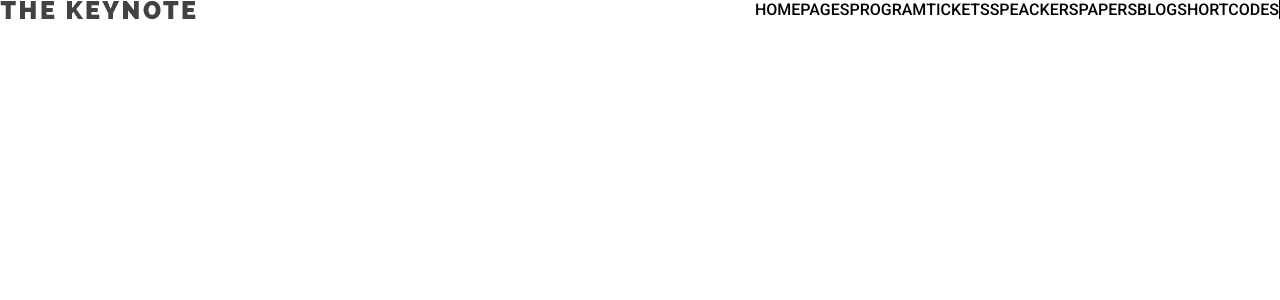
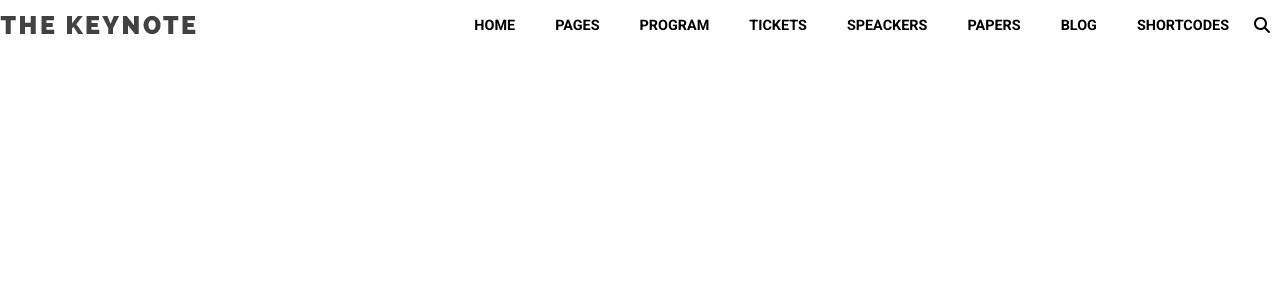
Before and after one commit to Neeiser/proj-html-vuejs, a Vue app: page / in a window 1280 px wide. Shown: the top 300 px of the page. Built offline with nearby package versions, Linux system fonts and the light colour scheme.

Commit message:
Basic header-Navbar style to start on

```diff
--- a/src/App.vue
+++ b/src/App.vue
@@ -1,6 +1,6 @@
 <template>
   <div id="app">
-    <HeaderKeynote></HeaderKeynote>
+    <HeaderKeynote />
   </div>
 </template>
 
--- a/src/components/HeaderKeynote.vue
+++ b/src/components/HeaderKeynote.vue
@@ -4,16 +4,18 @@
             <img src="../assets/img/logo.png" alt="">
             <nav>
                 <ul>
-                    <li v-for="navItem in navList" :key="navItem">
+                    <li v-for="navItem in navList" :key="navItem.id">
                         {{navItem.category.toUpperCase()}}
                     </li>
                 </ul>
+                <font-awesome-icon icon="fa-solid fa-magnifying-glass" />
             </nav>
         </header>
     </div>
 </template>
 
 <script>
+
 export default {
     name: 'HeaderKeynote',
     data(){
@@ -31,15 +33,25 @@ export default {
 
 header{
     display: flex;
+    align-items: center;
     justify-content: space-between;
     height: 50px;
     img{
-        height: 20px;
-    }
-    ul{
+            height: 20px;
+        }
+    nav{
         display: flex;
-        font-weight: 500;
-        border-right: 1px solid black;
+        align-items: center;
+        margin: 0px 10px;
+        ul{
+            display: flex;
+            font-weight: 600;
+            font-size: 0.9rem;
+            margin: 0px 5px;
+            li{
+                padding: 0px 20px;
+            }
+        }
     }
 }
 
--- a/src/main.js
+++ b/src/main.js
@@ -1,5 +1,14 @@
 import Vue from 'vue'
 import App from './App.vue'
+
+/* FONTAWESOME ICONS IMPORT */
+import { library } from '@fortawesome/fontawesome-svg-core'
+import { faMagnifyingGlass } from '@fortawesome/free-solid-svg-icons'
+import { FontAwesomeIcon } from '@fortawesome/vue-fontawesome'
+
+/* FONTAWESOME ICONS LIBRARY FUNCTIONS*/
+library.add(faMagnifyingGlass)
+Vue.component('font-awesome-icon', FontAwesomeIcon)
 
 Vue.config.productionTip = false
 
```
